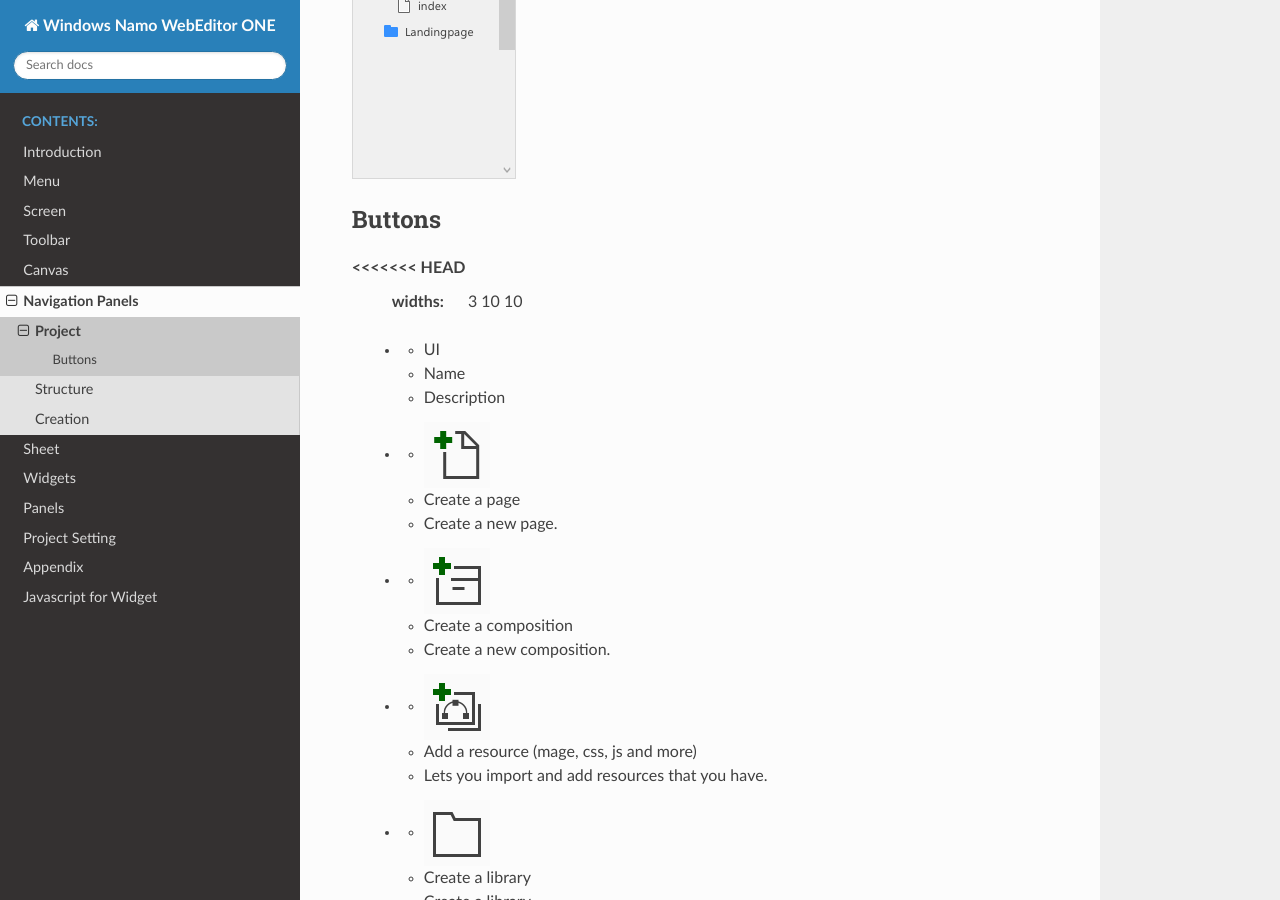
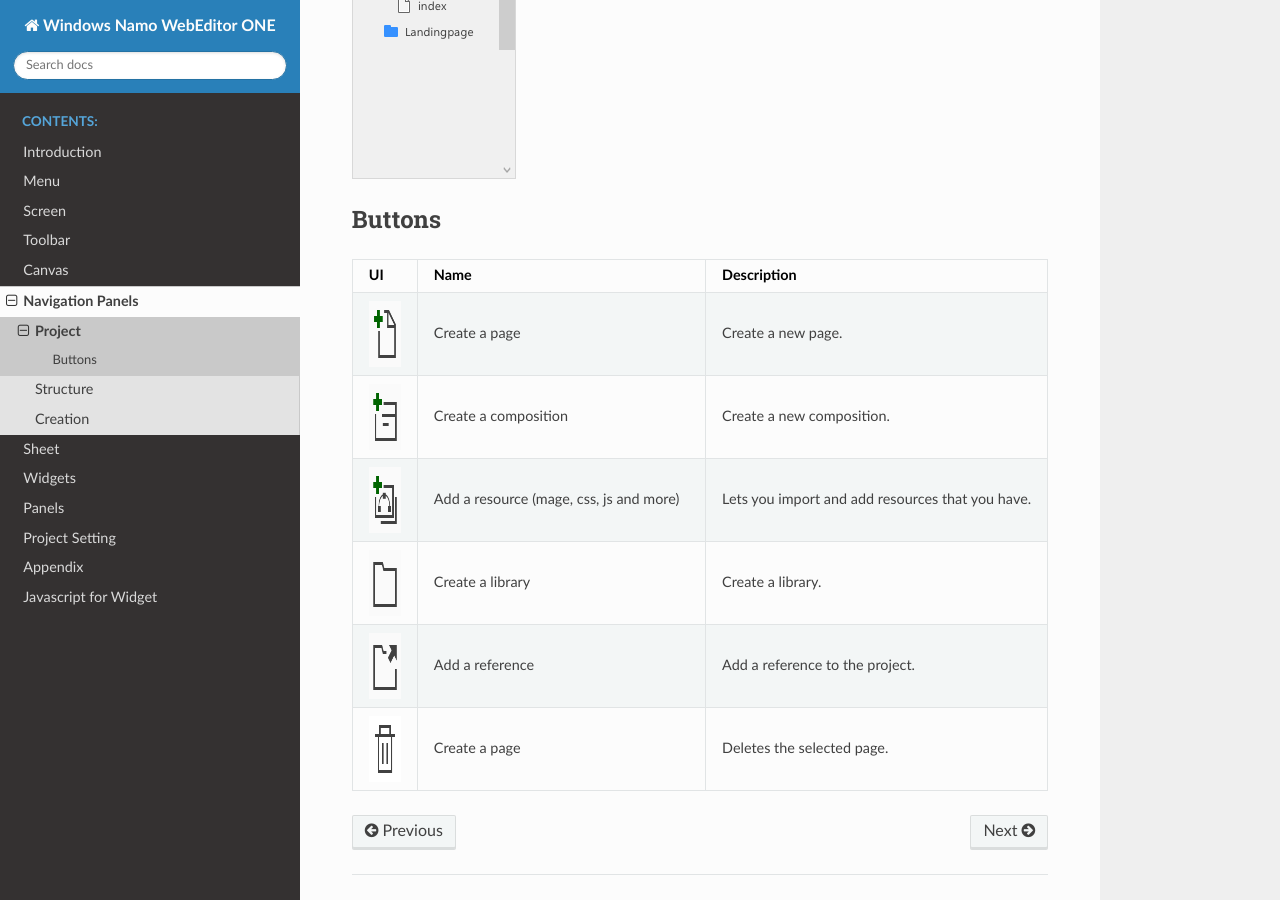
Before and after one commit to JDLabOrg/WinIUManual, a Sphinx documentation site: the page built from source/navigation/project.rst, in a window 1280 px wide and 900 px high, scrolled down 395 px. Built offline with Sphinx 7.4.7 and the Read the Docs theme 2.0.0, drawn with Linux system fonts in a browser that asks for light colours.

Commit message:
resolved merge conflict

```diff
--- a/source/navigation/project.rst
+++ b/source/navigation/project.rst
@@ -10,10 +10,7 @@ Buttons
 --------------
 
 .. list-table::
-<<<<<<< HEAD
     :widths: 3 10 10
-=======
->>>>>>> dded8dbfe4d2276ec1274ce02859fea0b8dae546
     :header-rows: 1
 
     * - UI
--- a/source/navigation/structure.rst
+++ b/source/navigation/structure.rst
@@ -11,10 +11,7 @@ Buttons
 --------------
 
 .. list-table::
-<<<<<<< HEAD
     :widths: 3 10 10
-=======
->>>>>>> dded8dbfe4d2276ec1274ce02859fea0b8dae546
     :header-rows: 1
 
     * - UI
```
